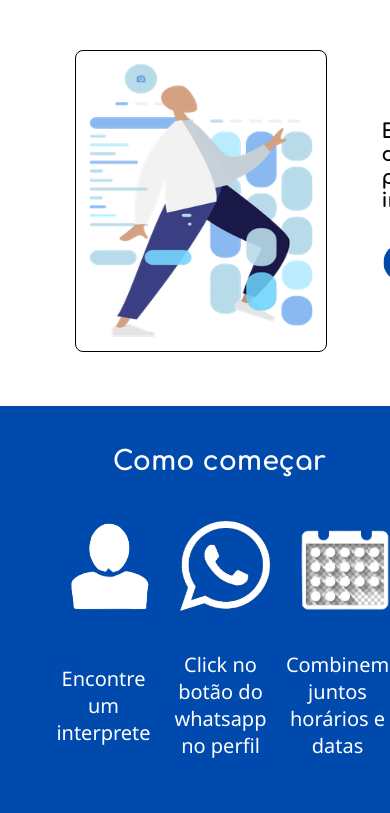
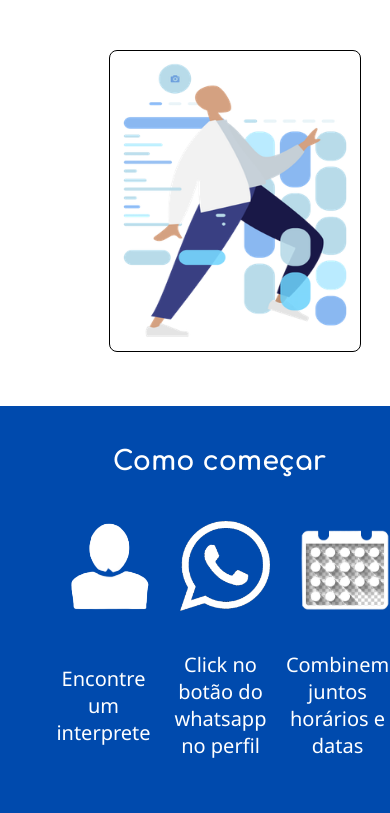
Before and after one commit to joaoalmeidait/Talk4Me, a PHP site: page /Home.html in a window 390 px wide. Shown: the part 100-913 px from the top of the page. Run offline with PHP 8.4, Linux system fonts and the light colour scheme.

Commit message:
possicionamento imagem e texto

```diff
--- a/Style_home.css
+++ b/Style_home.css
@@ -8,6 +8,7 @@ body, html {
 }
 
 .container-principal{
+    display: flex;
     margin-bottom: 130px;
     font-family: 'Comfortaa', cursive;
 }
@@ -61,13 +62,13 @@ nav ul li a:hover {
     display: flex;
     width: max-content;
     padding-top: 20px;
-    margin-left: 16%;
+    margin-left: 28%;
     margin-right: 20%;
     margin-bottom: 50px;
 }
 
 .img-home img{
-    margin-left:5%;
+
     border-radius: 8px;
     border: 1px solid black;
 }
@@ -186,3 +187,9 @@ aside{
 .img-informacoes{
     padding-top: 20px;
 }
+
+@media screen and(max-width: 690px) {
+    nav ul li a{
+        flex-direction: column;
+    }
+}
```
